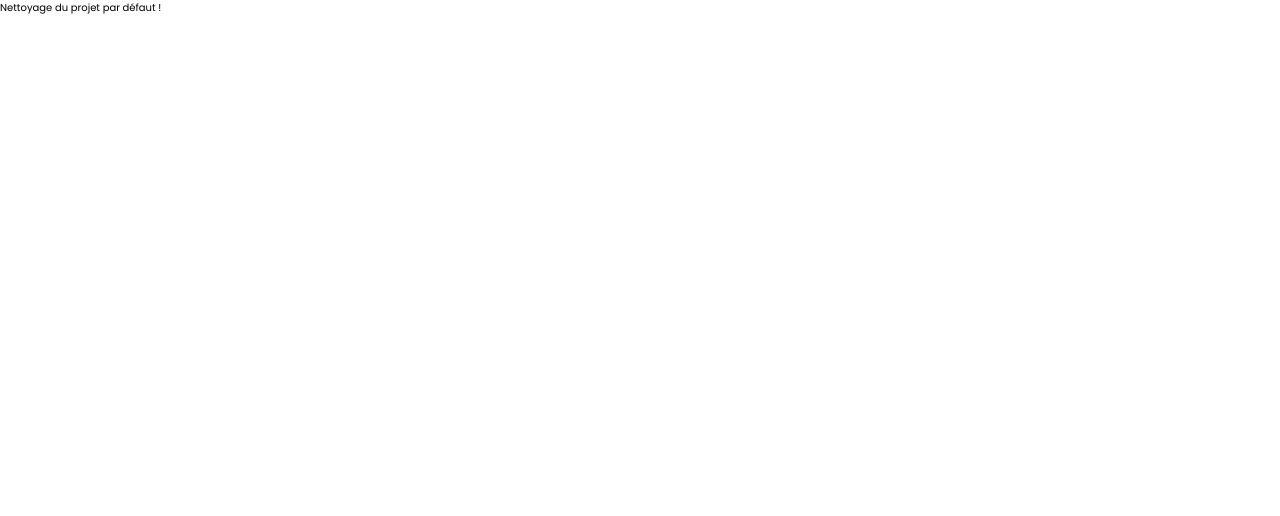
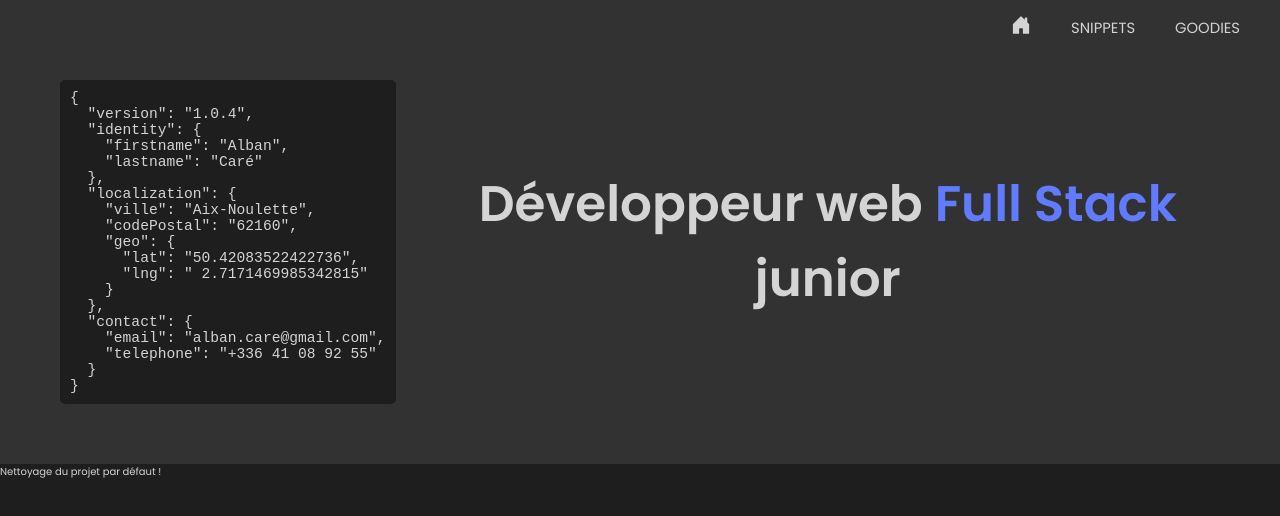
Before and after one commit to 2015tb145-Acare/gatsby-blob, a Gatsby site: page / in a window 1280 px wide. Built offline with nearby package versions, Linux system fonts and the light colour scheme; Gatsby itself is replaced by a stand-in of ours.

Commit message:
Première itération du composant header

```diff
--- /dev/null
+++ b/src/components/Icons.js
@@ -0,0 +1,76 @@
+import React from "react";
+
+export default function Icons() {
+  return (
+    <svg xmlns="http://www.w3.org/2000/svg" style={{ display: "none" }}>
+      <symbol id="bi-home" viewBox="0 0 16 16">
+        {/* <path d="M8.354 1.146a.5.5 0 0 0-.708 0l-6 6A.5.5 0 0 0 1.5 7.5v7a.5.5 0 0 0 .5.5h4.5a.5.5 0 0 0 .5-.5v-4h2v4a.5.5 0 0 0 .5.5H14a.5.5 0 0 0 .5-.5v-7a.5.5 0 0 0-.146-.354L13 5.793V2.5a.5.5 0 0 0-.5-.5h-1a.5.5 0 0 0-.5.5v1.293L8.354 1.146zM2.5 14V7.707l5.5-5.5 5.5 5.5V14H10v-4a.5.5 0 0 0-.5-.5h-3a.5.5 0 0 0-.5.5v4H2.5z" /> */}
+        <path d="M6.5 14.5v-3.505c0-.245.25-.495.5-.495h2c.25 0 .5.25.5.5v3.5a.5.5 0 0 0 .5.5h4a.5.5 0 0 0 .5-.5v-7a.5.5 0 0 0-.146-.354L13 5.793V2.5a.5.5 0 0 0-.5-.5h-1a.5.5 0 0 0-.5.5v1.293L8.354 1.146a.5.5 0 0 0-.708 0l-6 6A.5.5 0 0 0 1.5 7.5v7a.5.5 0 0 0 .5.5h4a.5.5 0 0 0 .5-.5z" />
+      </symbol>
+      <symbol id="speedometer2" viewBox="0 0 16 16">
+        <path d="M8 4a.5.5 0 0 1 .5.5V6a.5.5 0 0 1-1 0V4.5A.5.5 0 0 1 8 4zM3.732 5.732a.5.5 0 0 1 .707 0l.915.914a.5.5 0 1 1-.708.708l-.914-.915a.5.5 0 0 1 0-.707zM2 10a.5.5 0 0 1 .5-.5h1.586a.5.5 0 0 1 0 1H2.5A.5.5 0 0 1 2 10zm9.5 0a.5.5 0 0 1 .5-.5h1.5a.5.5 0 0 1 0 1H12a.5.5 0 0 1-.5-.5zm.754-4.246a.389.389 0 0 0-.527-.02L7.547 9.31a.91.91 0 1 0 1.302 1.258l3.434-4.297a.389.389 0 0 0-.029-.518z" />
+        <path
+          fillRule="evenodd"
+          d="M0 10a8 8 0 1 1 15.547 2.661c-.442 1.253-1.845 1.602-2.932 1.25C11.309 13.488 9.475 13 8 13c-1.474 0-3.31.488-4.615.911-1.087.352-2.49.003-2.932-1.25A7.988 7.988 0 0 1 0 10zm8-7a7 7 0 0 0-6.603 9.329c.203.575.923.876 1.68.63C4.397 12.533 6.358 12 8 12s3.604.532 4.923.96c.757.245 1.477-.056 1.68-.631A7 7 0 0 0 8 3z"
+        />
+      </symbol>
+      <symbol id="table" viewBox="0 0 16 16">
+        <path d="M0 2a2 2 0 0 1 2-2h12a2 2 0 0 1 2 2v12a2 2 0 0 1-2 2H2a2 2 0 0 1-2-2V2zm15 2h-4v3h4V4zm0 4h-4v3h4V8zm0 4h-4v3h3a1 1 0 0 0 1-1v-2zm-5 3v-3H6v3h4zm-5 0v-3H1v2a1 1 0 0 0 1 1h3zm-4-4h4V8H1v3zm0-4h4V4H1v3zm5-3v3h4V4H6zm4 4H6v3h4V8z" />
+      </symbol>
+      <symbol id="people-circle" viewBox="0 0 16 16">
+        <path d="M11 6a3 3 0 1 1-6 0 3 3 0 0 1 6 0z" />
+        <path
+          fillRule="evenodd"
+          d="M0 8a8 8 0 1 1 16 0A8 8 0 0 1 0 8zm8-7a7 7 0 0 0-5.468 11.37C3.242 11.226 4.805 10 8 10s4.757 1.225 5.468 2.37A7 7 0 0 0 8 1z"
+        />
+      </symbol>
+      <symbol id="grid" viewBox="0 0 16 16">
+        <path d="M1 2.5A1.5 1.5 0 0 1 2.5 1h3A1.5 1.5 0 0 1 7 2.5v3A1.5 1.5 0 0 1 5.5 7h-3A1.5 1.5 0 0 1 1 5.5v-3zM2.5 2a.5.5 0 0 0-.5.5v3a.5.5 0 0 0 .5.5h3a.5.5 0 0 0 .5-.5v-3a.5.5 0 0 0-.5-.5h-3zm6.5.5A1.5 1.5 0 0 1 10.5 1h3A1.5 1.5 0 0 1 15 2.5v3A1.5 1.5 0 0 1 13.5 7h-3A1.5 1.5 0 0 1 9 5.5v-3zm1.5-.5a.5.5 0 0 0-.5.5v3a.5.5 0 0 0 .5.5h3a.5.5 0 0 0 .5-.5v-3a.5.5 0 0 0-.5-.5h-3zM1 10.5A1.5 1.5 0 0 1 2.5 9h3A1.5 1.5 0 0 1 7 10.5v3A1.5 1.5 0 0 1 5.5 15h-3A1.5 1.5 0 0 1 1 13.5v-3zm1.5-.5a.5.5 0 0 0-.5.5v3a.5.5 0 0 0 .5.5h3a.5.5 0 0 0 .5-.5v-3a.5.5 0 0 0-.5-.5h-3zm6.5.5A1.5 1.5 0 0 1 10.5 9h3a1.5 1.5 0 0 1 1.5 1.5v3a1.5 1.5 0 0 1-1.5 1.5h-3A1.5 1.5 0 0 1 9 13.5v-3zm1.5-.5a.5.5 0 0 0-.5.5v3a.5.5 0 0 0 .5.5h3a.5.5 0 0 0 .5-.5v-3a.5.5 0 0 0-.5-.5h-3z" />
+      </symbol>
+      <symbol id="collection" viewBox="0 0 16 16">
+        <path d="M2.5 3.5a.5.5 0 0 1 0-1h11a.5.5 0 0 1 0 1h-11zm2-2a.5.5 0 0 1 0-1h7a.5.5 0 0 1 0 1h-7zM0 13a1.5 1.5 0 0 0 1.5 1.5h13A1.5 1.5 0 0 0 16 13V6a1.5 1.5 0 0 0-1.5-1.5h-13A1.5 1.5 0 0 0 0 6v7zm1.5.5A.5.5 0 0 1 1 13V6a.5.5 0 0 1 .5-.5h13a.5.5 0 0 1 .5.5v7a.5.5 0 0 1-.5.5h-13z" />
+      </symbol>
+      <symbol id="calendar3" viewBox="0 0 16 16">
+        <path d="M14 0H2a2 2 0 0 0-2 2v12a2 2 0 0 0 2 2h12a2 2 0 0 0 2-2V2a2 2 0 0 0-2-2zM1 3.857C1 3.384 1.448 3 2 3h12c.552 0 1 .384 1 .857v10.286c0 .473-.448.857-1 .857H2c-.552 0-1-.384-1-.857V3.857z" />
+        <path d="M6.5 7a1 1 0 1 0 0-2 1 1 0 0 0 0 2zm3 0a1 1 0 1 0 0-2 1 1 0 0 0 0 2zm3 0a1 1 0 1 0 0-2 1 1 0 0 0 0 2zm-9 3a1 1 0 1 0 0-2 1 1 0 0 0 0 2zm3 0a1 1 0 1 0 0-2 1 1 0 0 0 0 2zm3 0a1 1 0 1 0 0-2 1 1 0 0 0 0 2zm3 0a1 1 0 1 0 0-2 1 1 0 0 0 0 2zm-9 3a1 1 0 1 0 0-2 1 1 0 0 0 0 2zm3 0a1 1 0 1 0 0-2 1 1 0 0 0 0 2zm3 0a1 1 0 1 0 0-2 1 1 0 0 0 0 2z" />
+      </symbol>
+      <symbol id="chat-quote-fill" viewBox="0 0 16 16">
+        <path d="M16 8c0 3.866-3.582 7-8 7a9.06 9.06 0 0 1-2.347-.306c-.584.296-1.925.864-4.181 1.234-.2.032-.352-.176-.273-.362.354-.836.674-1.95.77-2.966C.744 11.37 0 9.76 0 8c0-3.866 3.582-7 8-7s8 3.134 8 7zM7.194 6.766a1.688 1.688 0 0 0-.227-.272 1.467 1.467 0 0 0-.469-.324l-.008-.004A1.785 1.785 0 0 0 5.734 6C4.776 6 4 6.746 4 7.667c0 .92.776 1.666 1.734 1.666.343 0 .662-.095.931-.26-.137.389-.39.804-.81 1.22a.405.405 0 0 0 .011.59c.173.16.447.155.614-.01 1.334-1.329 1.37-2.758.941-3.706a2.461 2.461 0 0 0-.227-.4zM11 9.073c-.136.389-.39.804-.81 1.22a.405.405 0 0 0 .012.59c.172.16.446.155.613-.01 1.334-1.329 1.37-2.758.942-3.706a2.466 2.466 0 0 0-.228-.4 1.686 1.686 0 0 0-.227-.273 1.466 1.466 0 0 0-.469-.324l-.008-.004A1.785 1.785 0 0 0 10.07 6c-.957 0-1.734.746-1.734 1.667 0 .92.777 1.666 1.734 1.666.343 0 .662-.095.931-.26z" />
+      </symbol>
+      <symbol id="cpu-fill" viewBox="0 0 16 16">
+        <path d="M6.5 6a.5.5 0 0 0-.5.5v3a.5.5 0 0 0 .5.5h3a.5.5 0 0 0 .5-.5v-3a.5.5 0 0 0-.5-.5h-3z" />
+        <path d="M5.5.5a.5.5 0 0 0-1 0V2A2.5 2.5 0 0 0 2 4.5H.5a.5.5 0 0 0 0 1H2v1H.5a.5.5 0 0 0 0 1H2v1H.5a.5.5 0 0 0 0 1H2v1H.5a.5.5 0 0 0 0 1H2A2.5 2.5 0 0 0 4.5 14v1.5a.5.5 0 0 0 1 0V14h1v1.5a.5.5 0 0 0 1 0V14h1v1.5a.5.5 0 0 0 1 0V14h1v1.5a.5.5 0 0 0 1 0V14a2.5 2.5 0 0 0 2.5-2.5h1.5a.5.5 0 0 0 0-1H14v-1h1.5a.5.5 0 0 0 0-1H14v-1h1.5a.5.5 0 0 0 0-1H14v-1h1.5a.5.5 0 0 0 0-1H14A2.5 2.5 0 0 0 11.5 2V.5a.5.5 0 0 0-1 0V2h-1V.5a.5.5 0 0 0-1 0V2h-1V.5a.5.5 0 0 0-1 0V2h-1V.5zm1 4.5h3A1.5 1.5 0 0 1 11 6.5v3A1.5 1.5 0 0 1 9.5 11h-3A1.5 1.5 0 0 1 5 9.5v-3A1.5 1.5 0 0 1 6.5 5z" />
+      </symbol>
+      <symbol id="gear-fill" viewBox="0 0 16 16">
+        <path d="M9.405 1.05c-.413-1.4-2.397-1.4-2.81 0l-.1.34a1.464 1.464 0 0 1-2.105.872l-.31-.17c-1.283-.698-2.686.705-1.987 1.987l.169.311c.446.82.023 1.841-.872 2.105l-.34.1c-1.4.413-1.4 2.397 0 2.81l.34.1a1.464 1.464 0 0 1 .872 2.105l-.17.31c-.698 1.283.705 2.686 1.987 1.987l.311-.169a1.464 1.464 0 0 1 2.105.872l.1.34c.413 1.4 2.397 1.4 2.81 0l.1-.34a1.464 1.464 0 0 1 2.105-.872l.31.17c1.283.698 2.686-.705 1.987-1.987l-.169-.311a1.464 1.464 0 0 1 .872-2.105l.34-.1c1.4-.413 1.4-2.397 0-2.81l-.34-.1a1.464 1.464 0 0 1-.872-2.105l.17-.31c.698-1.283-.705-2.686-1.987-1.987l-.311.169a1.464 1.464 0 0 1-2.105-.872l-.1-.34zM8 10.93a2.929 2.929 0 1 1 0-5.86 2.929 2.929 0 0 1 0 5.858z" />
+      </symbol>
+      <symbol id="speedometer" viewBox="0 0 16 16">
+        <path d="M8 2a.5.5 0 0 1 .5.5V4a.5.5 0 0 1-1 0V2.5A.5.5 0 0 1 8 2zM3.732 3.732a.5.5 0 0 1 .707 0l.915.914a.5.5 0 1 1-.708.708l-.914-.915a.5.5 0 0 1 0-.707zM2 8a.5.5 0 0 1 .5-.5h1.586a.5.5 0 0 1 0 1H2.5A.5.5 0 0 1 2 8zm9.5 0a.5.5 0 0 1 .5-.5h1.5a.5.5 0 0 1 0 1H12a.5.5 0 0 1-.5-.5zm.754-4.246a.389.389 0 0 0-.527-.02L7.547 7.31A.91.91 0 1 0 8.85 8.569l3.434-4.297a.389.389 0 0 0-.029-.518z" />
+        <path
+          fillRule="evenodd"
+          d="M6.664 15.889A8 8 0 1 1 9.336.11a8 8 0 0 1-2.672 15.78zm-4.665-4.283A11.945 11.945 0 0 1 8 10c2.186 0 4.236.585 6.001 1.606a7 7 0 1 0-12.002 0z"
+        />
+      </symbol>
+      <symbol id="toggles2" viewBox="0 0 16 16">
+        <path d="M9.465 10H12a2 2 0 1 1 0 4H9.465c.34-.588.535-1.271.535-2 0-.729-.195-1.412-.535-2z" />
+        <path d="M6 15a3 3 0 1 0 0-6 3 3 0 0 0 0 6zm0 1a4 4 0 1 1 0-8 4 4 0 0 1 0 8zm.535-10a3.975 3.975 0 0 1-.409-1H4a1 1 0 0 1 0-2h2.126c.091-.355.23-.69.41-1H4a2 2 0 1 0 0 4h2.535z" />
+        <path d="M14 4a4 4 0 1 1-8 0 4 4 0 0 1 8 0z" />
+      </symbol>
+      <symbol id="tools" viewBox="0 0 16 16">
+        <path d="M1 0L0 1l2.2 3.081a1 1 0 0 0 .815.419h.07a1 1 0 0 1 .708.293l2.675 2.675-2.617 2.654A3.003 3.003 0 0 0 0 13a3 3 0 1 0 5.878-.851l2.654-2.617.968.968-.305.914a1 1 0 0 0 .242 1.023l3.356 3.356a1 1 0 0 0 1.414 0l1.586-1.586a1 1 0 0 0 0-1.414l-3.356-3.356a1 1 0 0 0-1.023-.242L10.5 9.5l-.96-.96 2.68-2.643A3.005 3.005 0 0 0 16 3c0-.269-.035-.53-.102-.777l-2.14 2.141L12 4l-.364-1.757L13.777.102a3 3 0 0 0-3.675 3.68L7.462 6.46 4.793 3.793a1 1 0 0 1-.293-.707v-.071a1 1 0 0 0-.419-.814L1 0zm9.646 10.646a.5.5 0 0 1 .708 0l3 3a.5.5 0 0 1-.708.708l-3-3a.5.5 0 0 1 0-.708zM3 11l.471.242.529.026.287.445.445.287.026.529L5 13l-.242.471-.026.529-.445.287-.287.445-.529.026L3 15l-.471-.242L2 14.732l-.287-.445L1.268 14l-.026-.529L1 13l.242-.471.026-.529.445-.287.287-.445.529-.026L3 11z" />
+      </symbol>
+      <symbol id="chevron-right" viewBox="0 0 16 16">
+        <path
+          fillRule="evenodd"
+          d="M4.646 1.646a.5.5 0 0 1 .708 0l6 6a.5.5 0 0 1 0 .708l-6 6a.5.5 0 0 1-.708-.708L10.293 8 4.646 2.354a.5.5 0 0 1 0-.708z"
+        />
+      </symbol>
+      <symbol id="geo-fill" viewBox="0 0 16 16">
+        <path
+          fillRule="evenodd"
+          d="M4 4a4 4 0 1 1 4.5 3.969V13.5a.5.5 0 0 1-1 0V7.97A4 4 0 0 1 4 3.999zm2.493 8.574a.5.5 0 0 1-.411.575c-.712.118-1.28.295-1.655.493a1.319 1.319 0 0 0-.37.265.301.301 0 0 0-.057.09V14l.002.008a.147.147 0 0 0 .016.033.617.617 0 0 0 .145.15c.165.13.435.27.813.395.751.25 1.82.414 3.024.414s2.273-.163 3.024-.414c.378-.126.648-.265.813-.395a.619.619 0 0 0 .146-.15.148.148 0 0 0 .015-.033L12 14v-.004a.301.301 0 0 0-.057-.09 1.318 1.318 0 0 0-.37-.264c-.376-.198-.943-.375-1.655-.493a.5.5 0 1 1 .164-.986c.77.127 1.452.328 1.957.594C12.5 13 13 13.4 13 14c0 .426-.26.752-.544.977-.29.228-.68.413-1.116.558-.878.293-2.059.465-3.34.465-1.281 0-2.462-.172-3.34-.465-.436-.145-.826-.33-1.116-.558C3.26 14.752 3 14.426 3 14c0-.599.5-1 .961-1.243.505-.266 1.187-.467 1.957-.594a.5.5 0 0 1 .575.411z"
+        />
+      </symbol>
+    </svg>
+  );
+}
--- /dev/null
+++ b/src/components/code.js
@@ -0,0 +1,18 @@
+import React from "react";
+import styled from "styled-components";
+
+const StyledPre = styled.pre`
+  margin: 0 2rem;
+  padding: 1rem;
+  font-size: 1.8em;
+  background-color: var(--bg-primary);
+  border-radius: 5px;
+`;
+
+export default function Code({ code }) {
+  return (
+    <StyledPre>
+      <code>{code}</code>
+    </StyledPre>
+  );
+}
--- /dev/null
+++ b/src/components/header.js
@@ -0,0 +1,127 @@
+import React from "react";
+import { Link } from "gatsby";
+import styled from "styled-components";
+import Code from "./code";
+
+const StyledHeader = styled.header`
+  width: 100%;
+  background-color: var(--bg-secondary);
+`;
+
+const StyledNav = styled.nav`
+  position: fixed;
+  width: 100%;
+  padding: 15px 0px;
+  background-color: var(--bg-secondary);
+  z-index: 999;
+`;
+
+const StyleLinks = styled.div`
+  ul {
+    width: 100%;
+    text-align: right;
+    margin: auto;
+  }
+
+  li {
+    display: inline-block;
+    text-transform: uppercase;
+    vertical-align: middle;
+    font-weight: 400;
+    font-size: 1.475rem;
+    padding-left: 4rem;
+    cursor: pointer;
+  }
+
+  li a {
+    color: var(--color-primary);
+    text-decoration: none;
+  }
+
+  li a:hover {
+    color: var(--color-primary-hover);
+  }
+
+  li svg {
+    width: 2rem;
+    height: 2rem;
+    fill: var(--color-primary);
+  }
+
+  li a:hover svg {
+    fill: var(--color-primary-hover);
+  }
+`;
+
+const StylesHero = styled.div`
+  width: 100%;
+  min-height: 420px;
+  padding: 8rem 0 6rem;
+  display: flex;
+  /* flex-direction: column; */
+  align-items: center;
+  justify-content: space-between;
+
+  h1 {
+    margin: 1rem 0;
+    padding: 1rem 0;
+    text-align: center;
+    flex: auto;
+  }
+
+  span {
+    color: #617bff;
+  }
+`;
+
+export default function Header() {
+  return (
+    <StyledHeader>
+      <StyledNav>
+        <StyleLinks>
+          <ul className="container">
+            <li>
+              <Link to="#home">
+                <svg>
+                  <use xlinkHref="#bi-home" />
+                </svg>
+              </Link>
+            </li>
+            <li>
+              <Link to="#skills">Snippets</Link>
+            </li>
+            <li>
+              <Link to="#experience">Goodies</Link>
+            </li>
+          </ul>
+        </StyleLinks>
+      </StyledNav>
+      <StylesHero className="container">
+        <Code code={JSON.stringify(json, null, 2)} />
+        <h1>
+          Développeur web <span>Full Stack</span> junior
+        </h1>
+      </StylesHero>
+    </StyledHeader>
+  );
+}
+
+const json = {
+  version: "1.0.4",
+  identity: {
+    firstname: "Alban",
+    lastname: "Caré",
+  },
+  localization: {
+    ville: "Aix-Noulette",
+    codePostal: "62160",
+    geo: {
+      lat: "50.42083522422736",
+      lng: " 2.7171469985342815",
+    },
+  },
+  contact: {
+    email: "alban.care@gmail.com",
+    telephone: "+336 41 08 92 55",
+  },
+};
--- a/src/components/layout.js
+++ b/src/components/layout.js
@@ -1,10 +1,14 @@
 import React from "react";
 import GlobalStyle from "../styles/GlobalStyle";
+import Icons from "./Icons";
+import Header from "./header";
 
 export default function Layout({ children }) {
   return (
     <>
       <GlobalStyle />
+      <Icons />
+      <Header />
       <main>{children}</main>
     </>
   );
--- a/src/styles/GlobalStyle.js
+++ b/src/styles/GlobalStyle.js
@@ -2,6 +2,14 @@ import { createGlobalStyle } from "styled-components";
 
 const GlobalStyle = createGlobalStyle`
   @import url('https://fonts.googleapis.com/css2?family=Poppins:wght@100;200;300;400;500;600;700;800;900&display=swap');
+
+  :root {
+    --color-primary: #d4d4d4;
+    --color-primary-hover: #b5b6b7;
+
+    --bg-primary: #1e1e1e;
+    --bg-secondary: #323232;
+  }
 
   *, ::before, ::after {
     box-sizing: border-box;
@@ -12,6 +20,25 @@ const GlobalStyle = createGlobalStyle`
   html {
     font-family: "Poppins",'Segoe UI', Tahoma, Geneva, Verdana, sans-serif;
     font-size: 62.5% ;
+    color: var(--color-primary)
+  }
+
+  body {
+    background-color: var(--bg-primary) ;
+  }
+
+  h1 {
+    font-size: 5rem;
+    font-weight: 600;
+  }
+
+  .container {
+    max-width: 1200px;
+    margin: 0 auto;
+  }
+
+  .row {
+  width: 100%;
   }
 `;
 
```
